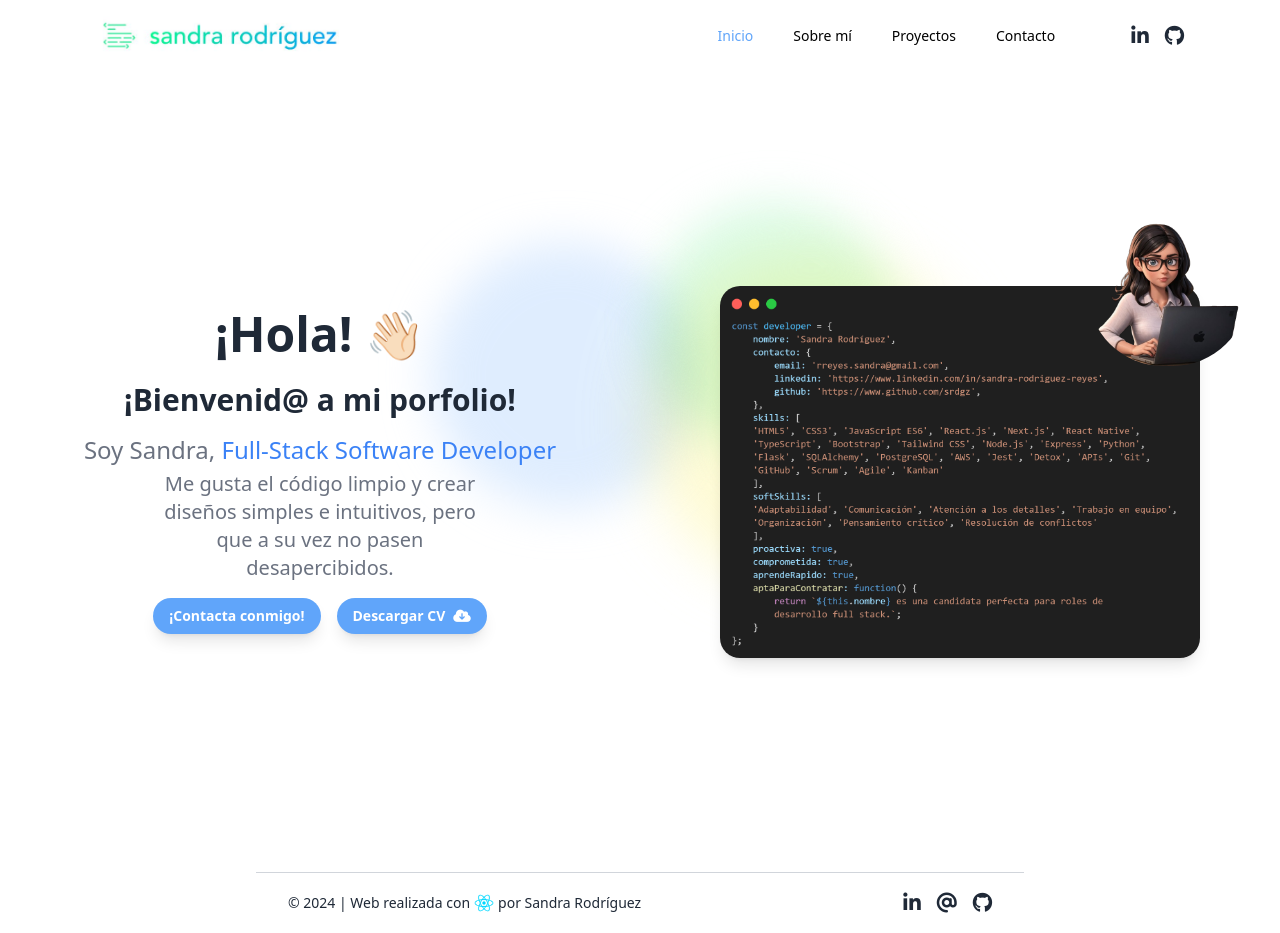
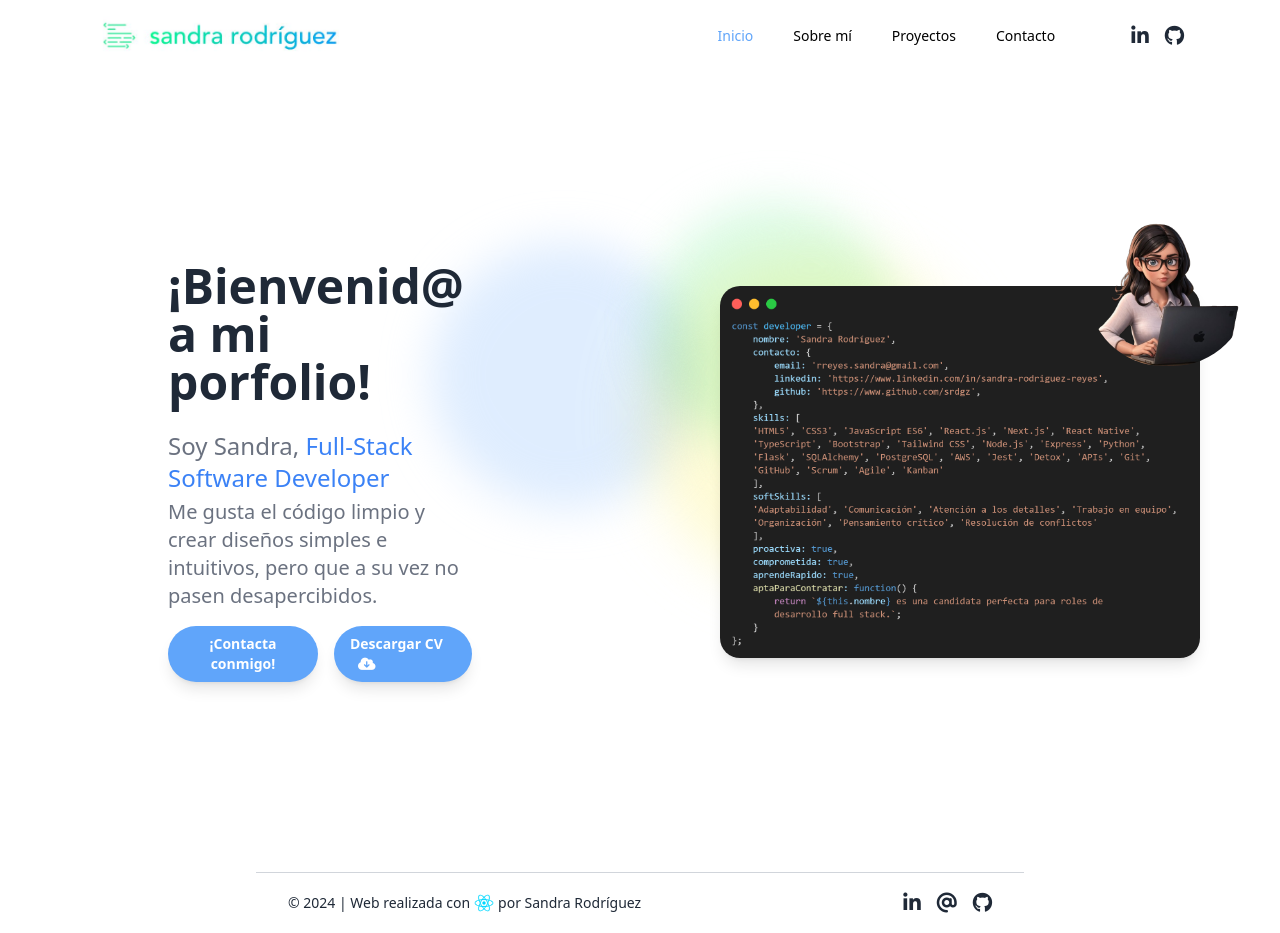
Before and after one commit to srdgz/Mi-portfolio, a React (Vite) app in the folder mi-portfolio/: page / in a window 1280 px wide. Built offline with nearby package versions, Linux system fonts and the light colour scheme.

Commit message:
fix/modified home page styles

```diff
--- a/mi-portfolio/src/views/HomePage.jsx
+++ b/mi-portfolio/src/views/HomePage.jsx
@@ -7,24 +7,22 @@ import codeSnap from "../assets/codeSnap.png";
 const HomePage = () => {
   return (
     <div className="flex flex-col h-screen md:flex-row items-center justify-center">
-      <div className="w-full h-screen md:w-1/2 flex items-center justify-center">
-        <div className="text-center text-gray-800 p-6">
-          <h1 className="text-3xl md:text-5xl font-bold mb-6">¡Hola! 👋🏻 </h1>
-          <h2 className="text-2xl md:text-3xl font-semibold mb-4">
+      <div className="w-full h-screen md:w-1/2 flex items-center justify-center xl:px-32">
+        <div className="text-start text-gray-800 p-10">
+          <h1 className="text-3xl md:text-5xl text-gray-800 font-bold mb-6">
             ¡Bienvenid@ a mi porfolio!
-          </h2>
-
+          </h1>
           <p className="text-xl md:text-2xl text-gray-500 mb-1">
             Soy Sandra,{" "}
             <span className="text-xl md:text-2xl mb-2 text-blue-500">
               Full-Stack Software Developer
             </span>
           </p>
-          <p className="text-lg md:text-xl text-gray-500 text-center lg:mx-32">
+          <p className="text-lg md:text-xl text-gray-500">
             Me gusta el código limpio y crear diseños simples e intuitivos, pero
             que a su vez no pasen desapercibidos.
           </p>
-          <div className="flex justify-center space-x-4 mt-4">
+          <div className="flex justify-start space-x-4 mt-4">
             <Link to="/contact">
               <button
                 type="button"
```
